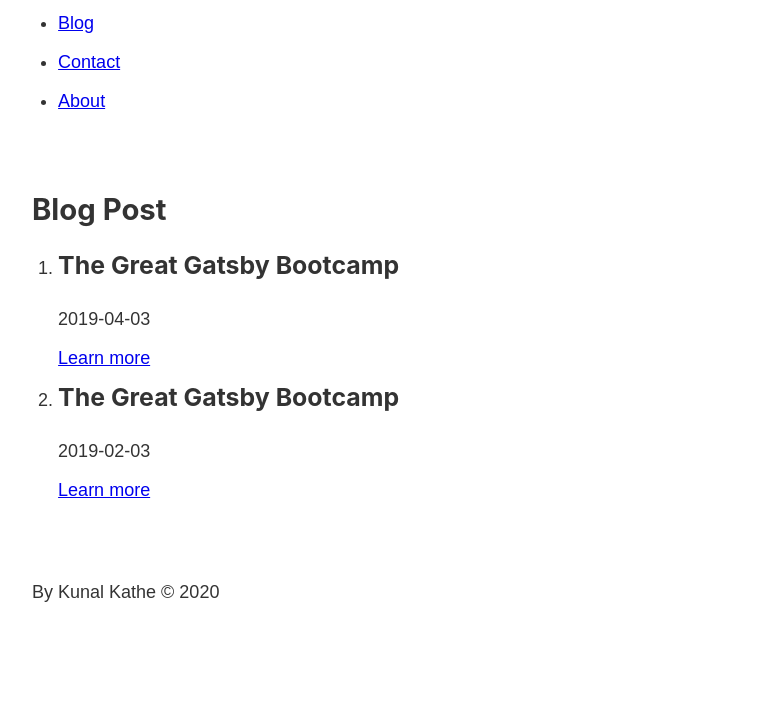
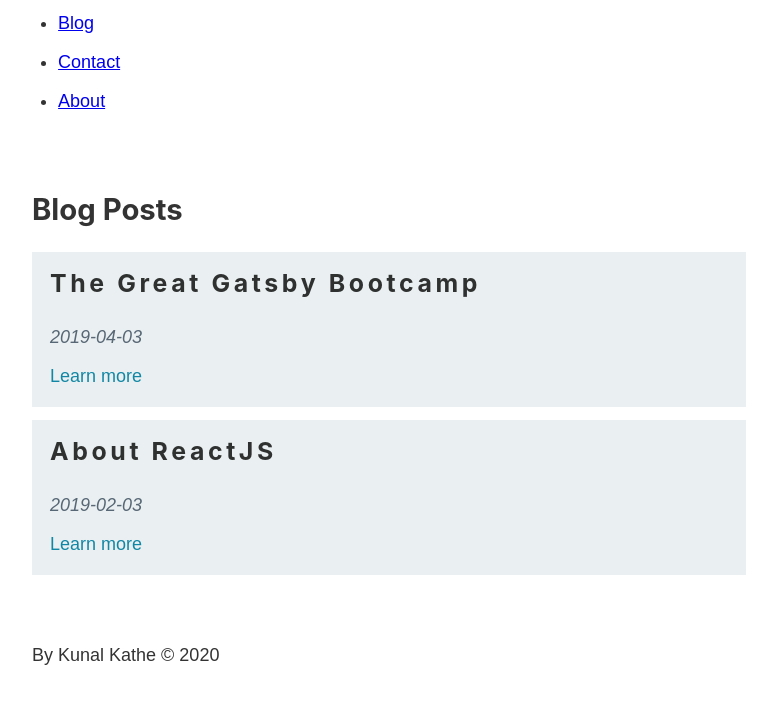
Before and after one commit to kunalkathe65/BlogSite-in-Gatsby, a Gatsby site: page /blog in a window 1280 px wide. Shown: the part 151-854 px from the top of the page, without its empty margins (251-1028 px from the left). Before the commit the page ends 800 px from the top, so only its background shows below. Built offline with nearby package versions, Linux system fonts and the light colour scheme; Gatsby itself is replaced by a stand-in of ours.

Commit message:
added images to blog posts

```diff
--- a/gatsby-config.js
+++ b/gatsby-config.js
@@ -12,6 +12,23 @@ module.exports = {
         path: `${__dirname}/src/`,
       },
     },
-    "gatsby-transformer-remark",
+    "gatsby-plugin-sharp",
+    {
+      resolve: "gatsby-transformer-remark",
+      options: {
+        plugins: [
+          {
+            resolve: "gatsby-remark-relative-images",
+          },
+          {
+            resolve: "gatsby-remark-images",
+            options: {
+              maxWidth: 750,
+              linkImageToOriginal: false,
+            },
+          },
+        ],
+      },
+    },
   ],
 }
--- a/package.json
+++ b/package.json
@@ -16,6 +16,9 @@
   "dependencies": {
     "gatsby": "^2.23.3",
     "gatsby-plugin-sass": "^2.3.4",
+    "gatsby-plugin-sharp": "^2.6.11",
+    "gatsby-remark-images": "^3.3.10",
+    "gatsby-remark-relative-images": "^0.3.0",
     "gatsby-source-filesystem": "^2.3.11",
     "gatsby-transformer-remark": "^2.8.16",
     "node-sass": "^4.14.1",
--- a/src/components/footer.js
+++ b/src/components/footer.js
@@ -1,5 +1,7 @@
 import React from "react"
 import { graphql, useStaticQuery } from "gatsby"
+
+import footerStyles from "./footer.module.scss"
 
 const Footer = () => {
   const data = useStaticQuery(graphql`
@@ -12,7 +14,7 @@ const Footer = () => {
     }
   `)
   return (
-    <div>
+    <div className={footerStyles.footer}>
       <p>By {data.site.siteMetadata.author} &copy; 2020</p>
     </div>
   )
--- /dev/null
+++ b/src/components/footer.module.scss
@@ -0,0 +1,3 @@
+.footer {
+  margin-top: 3rem;
+}
--- a/src/pages/blog.js
+++ b/src/pages/blog.js
@@ -2,6 +2,7 @@ import React from "react"
 import { graphql, useStaticQuery, Link } from "gatsby"
 
 import Layout from "../components/layout"
+import blogStyles from "./blog.module.scss"
 
 const BlogPage = () => {
   const data = useStaticQuery(graphql`
@@ -26,14 +27,19 @@ const BlogPage = () => {
   return (
     <div>
       <Layout>
-        <h2>Blog Post</h2>
-        <ol>
+        <h2>Blog Posts</h2>
+        <ol className={blogStyles.link}>
           {data.allMarkdownRemark.edges.map(edge => {
             return (
               <li key={edge.node.id}>
                 <h3>{edge.node.frontmatter.title}</h3>
                 <p>{edge.node.frontmatter.date}</p>
-                <Link to={edge.node.fields.slug}>Learn more</Link>
+                <Link
+                  to={edge.node.fields.slug}
+                  style={{ textDecoration: "none", color: "#1287A5" }}
+                >
+                  Learn more
+                </Link>
               </li>
             )
           })}
--- /dev/null
+++ b/src/pages/blog.module.scss
@@ -0,0 +1,19 @@
+.link {
+  margin: 0;
+  list-style-type: none;
+
+  li {
+    padding: 1rem;
+    background: #eaf0f1;
+  }
+  p {
+    font-style: italic;
+    color: #586776;
+  }
+  h3 {
+    letter-spacing: 0.2rem;
+  }
+  li:hover {
+    background: #dae0e2;
+  }
+}
--- a/src/posts/gatsby.md
+++ b/src/posts/gatsby/gatsby.md
@@ -2,6 +2,8 @@
 title: "The Great Gatsby Bootcamp"
 date: "2019-04-03"
 ---
+
+!['gatsby'](./gatsby.png)
 
 ## Things covered:
 
--- a/src/posts/react.md
+++ b/src/posts/react/react.md
@@ -1,6 +1,8 @@
 ---
-title: "The Great Gatsby Bootcamp"
+title: "About ReactJS"
 date: "2019-02-03"
 ---
 
+!['react'](./react.png)
+
 ReactJS is an amazing library to build user interfaces developed by Facebook Inc.
```
Also changed, not shown: src/pages/404.js (deleted, +0 -11 lines), src/posts/gatsby/gatsby.png (added), src/posts/react/react.png (added), 1 other file.
